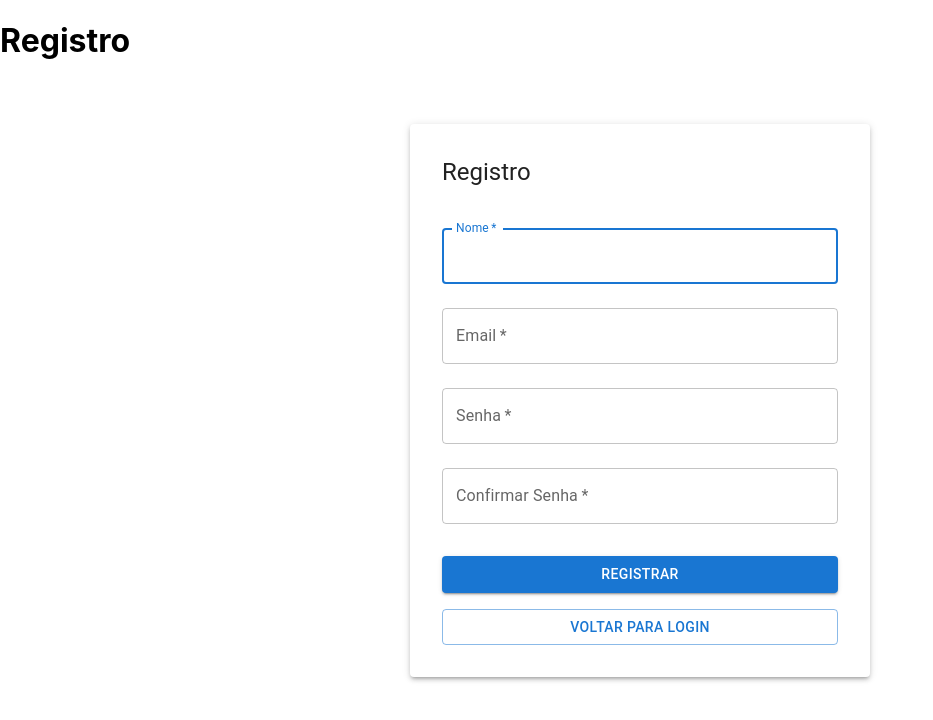
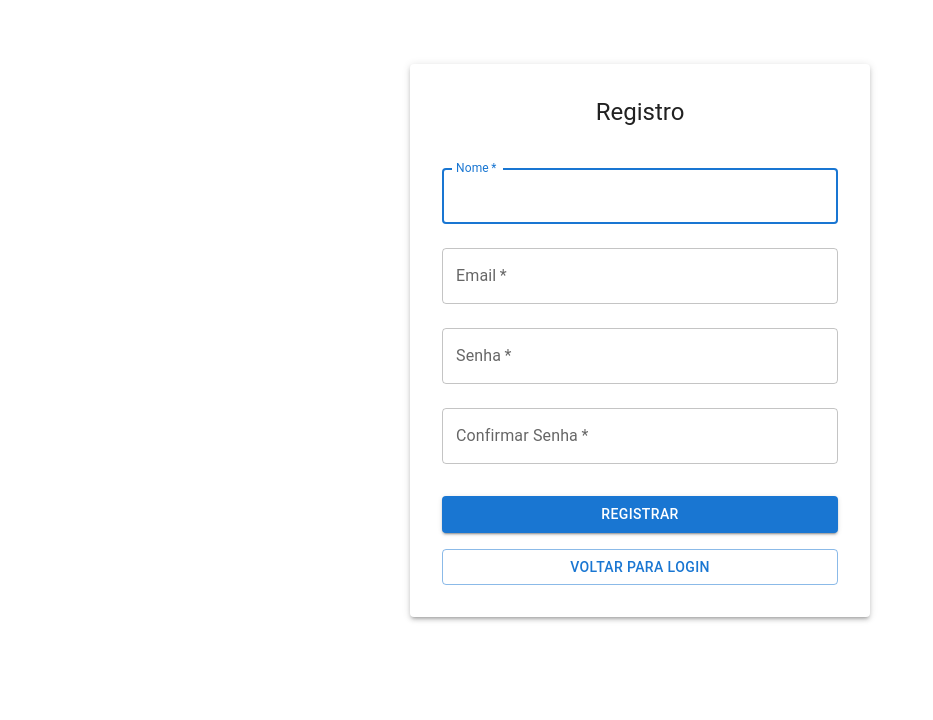
Before and after one commit to devjeffersonventura/project-management-frontend, a React (Create React App) app: page /register in a window 1280 px wide. Shown: the top 720 px of the page, without its empty margins (0-933 px from the left). Built offline with nearby package versions, Linux system fonts and the light colour scheme.

Commit message:
refactor: alter title in register form component

```diff
--- a/src/components/RegisterForm.tsx
+++ b/src/components/RegisterForm.tsx
@@ -62,7 +62,7 @@ const RegisterForm: React.FC = () => {
         }}
       >
         <Paper elevation={3} sx={{ p: 4, width: '100%' }}>
-          <Typography component="h1" variant="h5" sx={{ mb: 3 }}>
+        <Typography component="h1" variant="h5" sx={{ mb: 3, display: 'flex', justifyContent: 'center' }}>
             Registro
           </Typography>
           <Box component="form" onSubmit={handleSubmit} sx={{ mt: 1 }}>
--- a/src/pages/RegisterPage.tsx
+++ b/src/pages/RegisterPage.tsx
@@ -4,7 +4,6 @@ import RegisterForm from '../components/RegisterForm';
 const RegisterPage: React.FC = () => {
   return (
     <div className="container">
-      <h1>Registro</h1>
       <RegisterForm />
     </div>
   );
```
